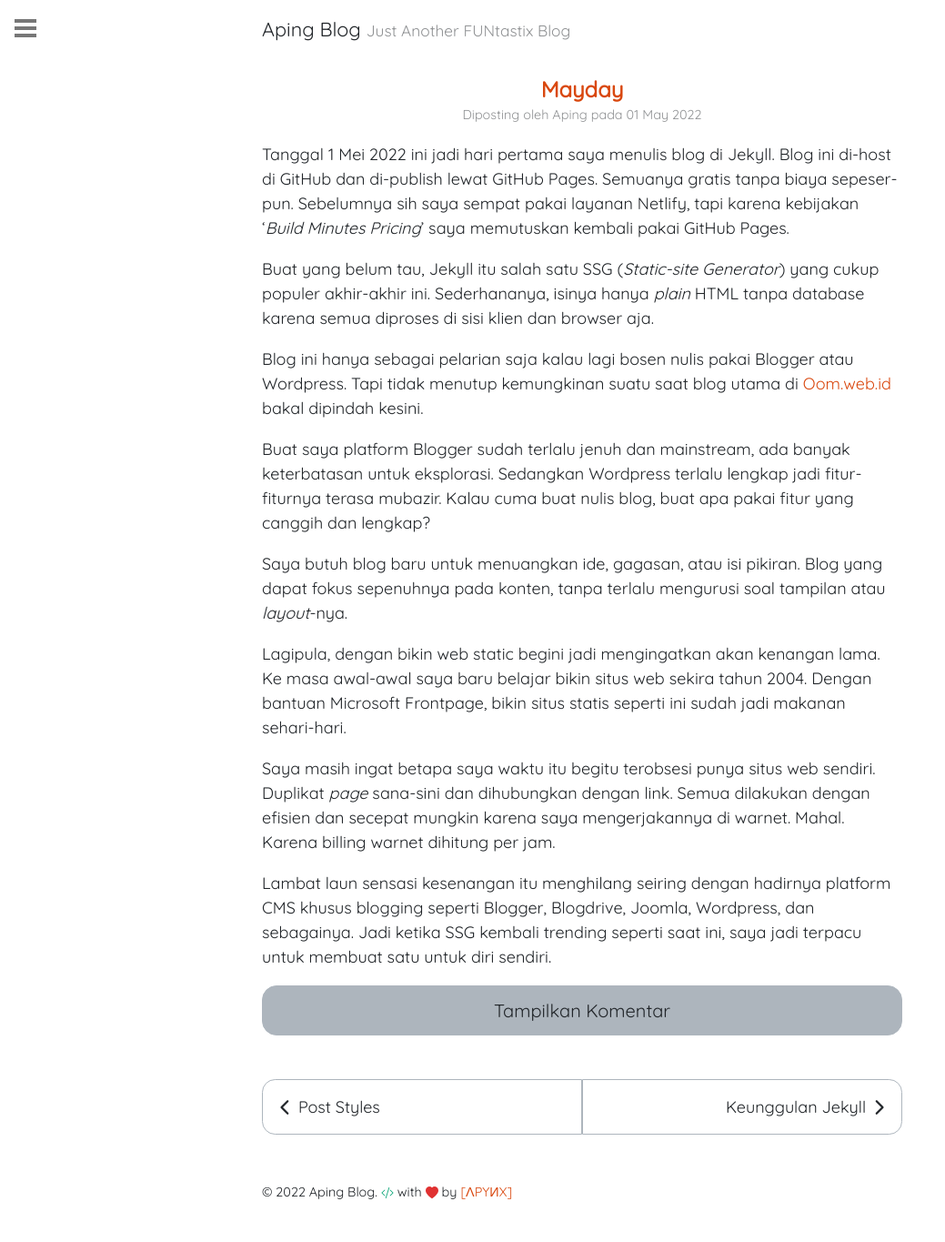
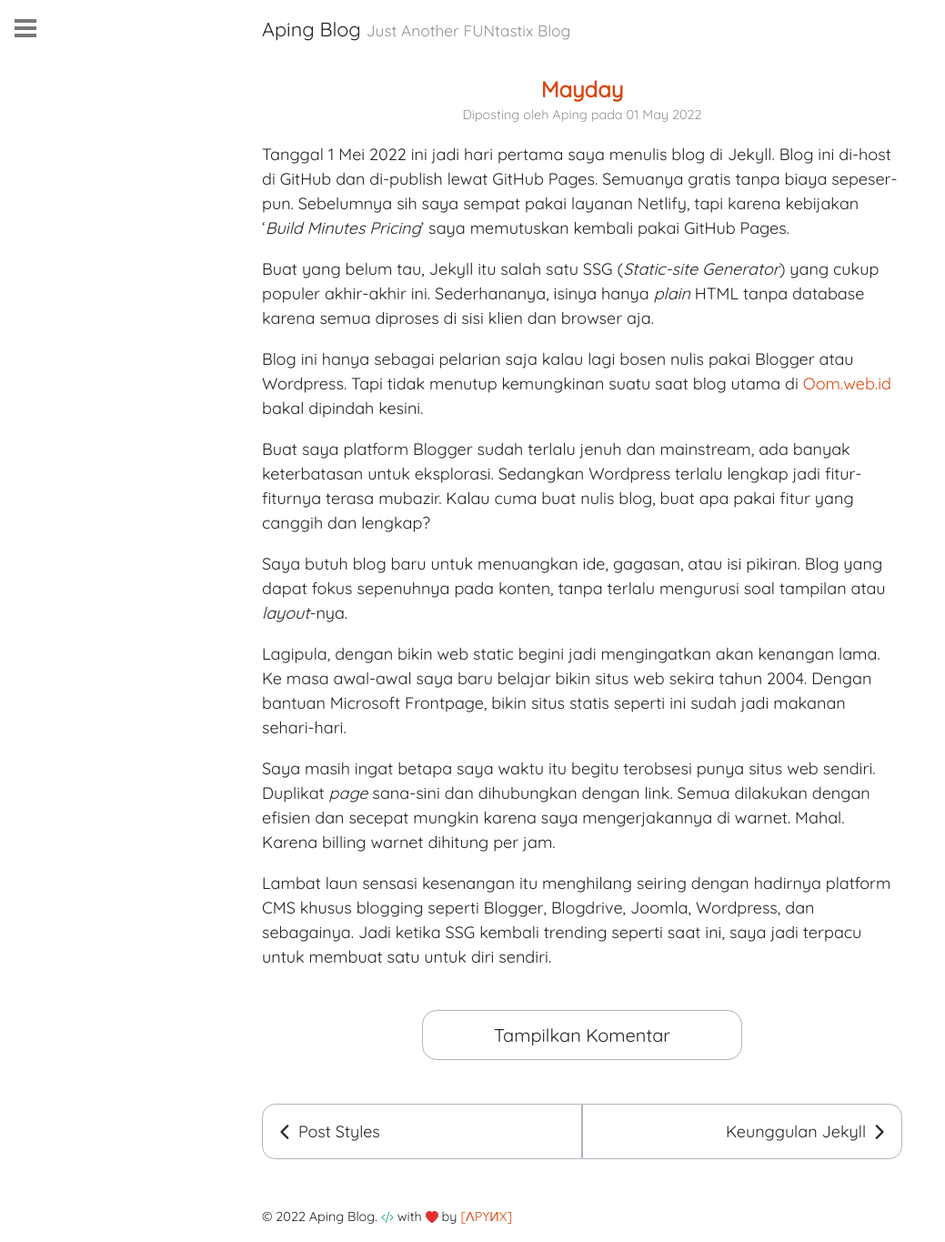
Before and after one commit to apynx/apynx.github.io, a Jekyll site: the page built from _posts/2022-05-01-mayday.md, in a window 1280 px wide. Shown: the whole page at 91% size, without its empty margins (0-1039 px from the left). Built offline with Jekyll 4.4.1, drawn with Linux system fonts in a browser that asks for light colours; before the commit the page ends 1338 px from its top, so only the background shows below that.

Commit message:
update css tombol komen

```diff
--- a/_layouts/post.html
+++ b/_layouts/post.html
@@ -29,6 +29,7 @@ layout: default
   {{ content }}
 
 {% if page.comments %}
+<div><br/></div>
 <div class="comments-block">
   <button id="show-comments" onclick="disqus();return false;">Tampilkan Komentar</button>
 </div>
--- a/_sass/ockham/_custom.scss
+++ b/_sass/ockham/_custom.scss
@@ -42,7 +42,7 @@ figure.highlight {
 }
 
 #show-comments {
-  background-color: var(--border-color);
+  background-color: var(--body-bg);
   border: 1px solid var(--border-color);
   border-radius: var(--border-radius);
   color: inherit;
@@ -50,5 +50,9 @@ figure.highlight {
   text-align: center;
   font-size: 20px;
   margin: 0px 0px;
-  width: 100%;
+  width: 50%;
 }
+
+.comments-block {
+  text-align: center;
+}
```
